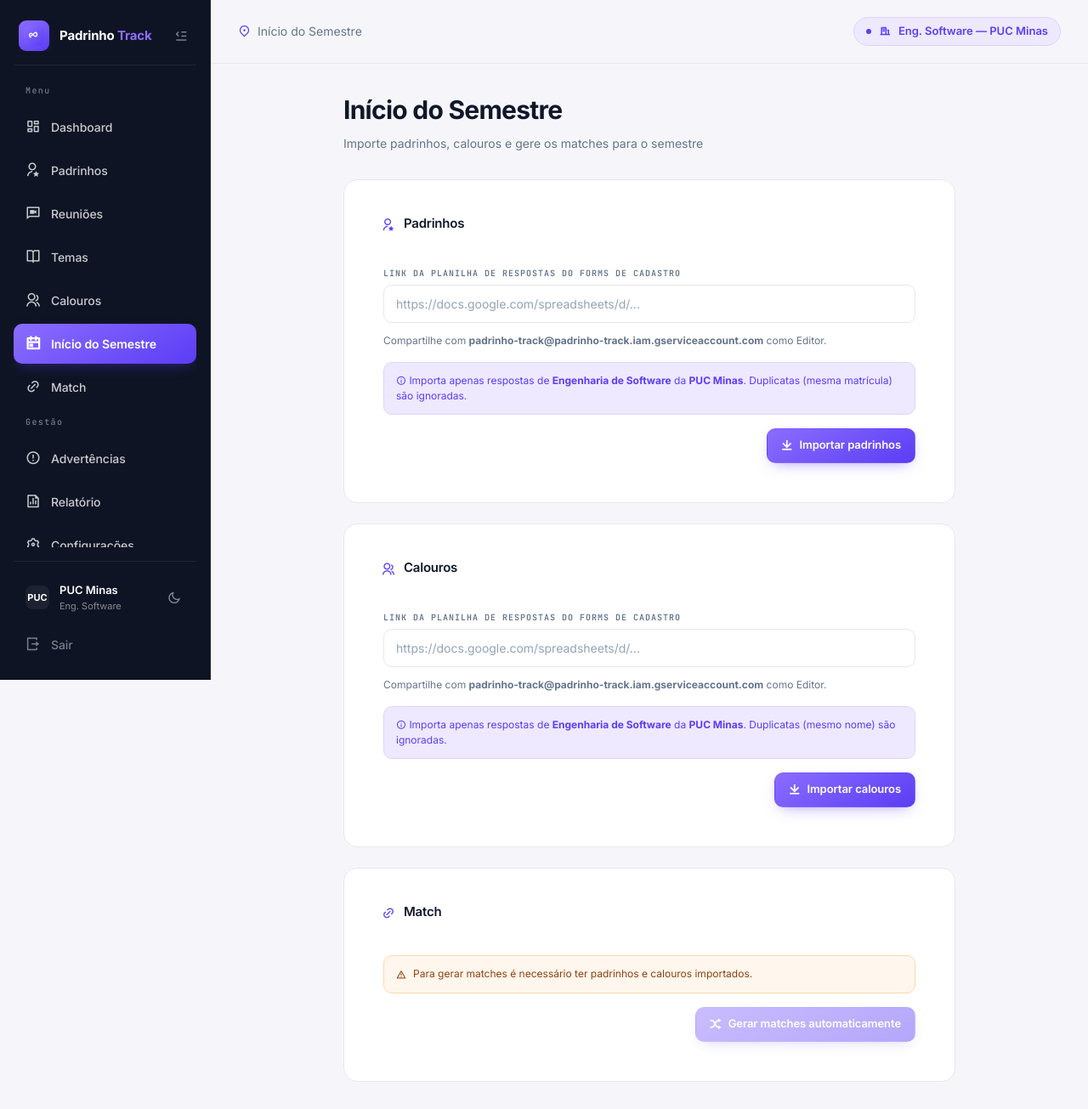
After one commit to christiano-gonara/padrinho-track, a Flask app: page /inicio in a window 1280 px wide. The commit adds this page. Shown: the whole page at 85% size. Run offline with Flask 3, Linux system fonts and the light colour scheme; data comes from the database, SQL or seed files in the repository; data that the repository does not hold is empty; parts of the project's set-up code (start-up, migrations or seed data) failed here and were passed over; some libraries are stand-ins or nearby versions.

Commit message:
feat: tela início do semestre e forms manuais
- Remove geração automática de Forms via Gemini API (gerar_script_forms_temas, rota POST /temas/gerar-forms, dependência requests)
- Atualiza sincronizar_responsaveis_temas para usar sheets_inscricoes_url
- Adiciona importar_padrinhos_sheets e importar_calouros_sheets (leitura via service account, filtro por ES/PUC Minas, deduplicação)
- Adiciona tela /inicio com 3 seções: importar padrinhos, importar calouros e gerar match
- Adiciona link "Início do Semestre" na sidebar entre Calouros e Match
- Substitui botão Gemini em Temas por campo de link da planilha de inscrições

Co-Authored-By: Claude Sonnet 4.6 <noreply@anthropic.com>

```diff
--- a/app.py
+++ b/app.py
@@ -17,7 +17,7 @@ from models import (
     abreviar_nome, get_config_semestre, get_config, set_config,
     redistribuir_calouros, sincronizar_presencas_sheets,
     gerar_planilha_temas, sincronizar_responsaveis_temas,
-    gerar_script_forms_temas,
+    importar_padrinhos_sheets, importar_calouros_sheets,
 )
 
 app = Flask(__name__)
@@ -253,28 +253,17 @@ def presencas(reuniao_id):
 def temas():
     lista     = get_todos_temas()
     padrinhos = get_todos_padrinhos()
-    sheets_url = get_config("sheets_temas_url", "")
+    sheets_url = get_config("sheets_inscricoes_url", "")
     return render_template("pages/temas.html", temas=lista, padrinhos=padrinhos,
-                           today=date.today().isoformat(), sheets_temas_url=sheets_url)
+                           today=date.today().isoformat(), sheets_inscricoes_url=sheets_url)
 
-@app.route("/temas/gerar-forms", methods=["POST"])
-def temas_gerar_forms():
-    try:
-        lista = get_todos_temas()
-        temas = [item["tema"] for item in lista]
-        if not temas:
-            return jsonify({"error": "Nenhum tema cadastrado."}), 400
-        conn = get_conn()
-        total_padrinhos = conn.execute(
-            "SELECT COUNT(*) FROM padrinhos WHERE ativo=1"
-        ).fetchone()[0]
-        conn.close()
-        limite = max(1, math.ceil(total_padrinhos / len(temas)))
-        script = gerar_script_forms_temas(temas, limite)
-        registrar_log("FORMS_TEMAS_GERADO", "Apps Script para Forms de inscrição gerado via Gemini")
-        return jsonify({"script": script, "limite": limite})
-    except Exception as e:
-        return jsonify({"error": str(e)}), 500
+@app.route("/temas/configurar-inscricoes", methods=["POST"])
+def temas_configurar_inscricoes():
+    url = request.form.get("sheets_inscricoes_url", "").strip()
+    set_config("sheets_inscricoes_url", url)
+    registrar_log("ALTERACAO_CONFIG", "URL da planilha de inscrições em temas atualizada.")
+    flash("Link salvo com sucesso.", "success")
+    return redirect(url_for("temas"))
 
 @app.route("/temas/sincronizar", methods=["POST"])
 def temas_sincronizar():
@@ -862,6 +851,65 @@ def relatorio_reportados():
     )
 
 
+# ── Início do Semestre ────────────────────────────────────────────────────
+
+@app.route("/inicio")
+def inicio_semestre():
+    conn = get_conn()
+    total_padrinhos = conn.execute("SELECT COUNT(*) FROM padrinhos WHERE ativo=1").fetchone()[0]
+    total_calouros  = conn.execute("SELECT COUNT(*) FROM calouros").fetchone()[0]
+    conn.close()
+    sheets_padrinhos_url = get_config("sheets_padrinhos_url", "")
+    sheets_calouros_url  = get_config("sheets_calouros_url", "")
+    return render_template("pages/inicio_semestre.html",
+        total_padrinhos=total_padrinhos,
+        total_calouros=total_calouros,
+        sheets_padrinhos_url=sheets_padrinhos_url,
+        sheets_calouros_url=sheets_calouros_url,
+    )
+
+@app.route("/inicio/importar-padrinhos", methods=["POST"])
+def inicio_importar_padrinhos():
+    url = request.form.get("sheets_padrinhos_url", "").strip()
+    if url:
+        set_config("sheets_padrinhos_url", url)
+    else:
+        url = get_config("sheets_padrinhos_url", "")
+    if not url:
+        flash("Cole o link da planilha antes de importar.", "error")
+        return redirect(url_for("inicio_semestre"))
+    try:
+        resultado = importar_padrinhos_sheets(url)
+        msg = (f"{resultado['importados']} padrinho(s) importado(s). "
+               f"{resultado['ignorados']} ignorado(s) (curso diferente). "
+               f"{resultado['duplicatas']} duplicata(s).")
+        registrar_log("IMPORTACAO_PADRINHOS", msg)
+        flash(msg, "success")
+    except Exception as e:
+        flash(f"Erro ao importar: {e}", "error")
+    return redirect(url_for("inicio_semestre"))
+
+@app.route("/inicio/importar-calouros", methods=["POST"])
+def inicio_importar_calouros():
+    url = request.form.get("sheets_calouros_url", "").strip()
+    if url:
+        set_config("sheets_calouros_url", url)
+    else:
+        url = get_config("sheets_calouros_url", "")
+    if not url:
+        flash("Cole o link da planilha antes de importar.", "error")
+        return redirect(url_for("inicio_semestre"))
+    try:
+        resultado = importar_calouros_sheets(url)
+        msg = (f"{resultado['importados']} calouro(s) importado(s). "
+               f"{resultado['ignorados']} ignorado(s) (curso diferente). "
+               f"{resultado['duplicatas']} duplicata(s).")
+        registrar_log("IMPORTACAO_CALOUROS", msg)
+        flash(msg, "success")
+    except Exception as e:
+        flash(f"Erro ao importar: {e}", "error")
+    return redirect(url_for("inicio_semestre"))
+
 # ── Inicialização ──────────────────────────────────────────────────────────
 
 if __name__ == "__main__":
--- a/requirements.txt
+++ b/requirements.txt
@@ -3,4 +3,3 @@ pandas>=2.0
 pytest>=9.0
 python-dotenv>=1.0
 gspread>=6.0
-requests>=2.31
--- a/templates/base.html
+++ b/templates/base.html
@@ -61,6 +61,10 @@
         <a href="/calouros" class="pt-nav-item" data-tooltip="Calouros">
           <i class="ri-group-line"></i>
           <span>Calouros</span>
+        </a>
+        <a href="/inicio" class="pt-nav-item" data-tooltip="Início do Semestre">
+          <i class="ri-calendar-event-line"></i>
+          <span>Início do Semestre</span>
         </a>
         <a href="/match" class="pt-nav-item" data-tooltip="Match">
           <i class="ri-link-m"></i>
--- /dev/null
+++ b/templates/pages/inicio_semestre.html
@@ -0,0 +1,124 @@
+{% extends "base.html" %}
+{% block title %}Início do Semestre — Padrinho Track{% endblock %}
+{% block page_title %}Início do Semestre{% endblock %}
+
+{% block content %}
+
+<div class="mb-8">
+  <h1 class="pt-page-title">Início do Semestre</h1>
+  <p class="pt-page-subtitle">Importe padrinhos, calouros e gere os matches para o semestre</p>
+</div>
+
+<div style="max-width:720px;margin:0 auto;display:flex;flex-direction:column;gap:24px;">
+
+  <!-- Seção 1: Padrinhos -->
+  <div class="pt-card pt-card-flat">
+    <div class="pt-card-header" style="padding:18px 22px 14px;">
+      <div class="pt-card-header-title">
+        <div class="pt-card-header-icon"><i class="ri-user-star-line"></i></div>
+        <span class="pt-card-title">Padrinhos</span>
+      </div>
+      {% if total_padrinhos > 0 %}
+      <span class="pt-badge pt-badge-green">{{ total_padrinhos }} cadastrado{{ 's' if total_padrinhos != 1 }}</span>
+      {% endif %}
+    </div>
+    <form action="/inicio/importar-padrinhos" method="POST" class="p-6" style="display:flex;flex-direction:column;gap:16px;">
+      <div class="pt-field">
+        <label class="pt-label">Link da planilha de respostas do Forms de cadastro</label>
+        <input type="url" name="sheets_padrinhos_url"
+               value="{{ sheets_padrinhos_url }}"
+               placeholder="https://docs.google.com/spreadsheets/d/..."
+               class="pt-input" />
+        <p class="pt-muted-text" style="font-size:12px;margin-top:6px;">
+          Compartilhe com <strong>padrinho-track@padrinho-track.iam.gserviceaccount.com</strong> como Editor.
+        </p>
+      </div>
+      <div style="background:var(--pt-violet-tint);border:1px solid var(--pt-violet-tint-deep);border-radius:10px;padding:12px 14px;font-size:12px;color:var(--pt-violet-deep);">
+        <i class="ri-information-line"></i>
+        Importa apenas respostas de <strong>Engenharia de Software</strong> da <strong>PUC Minas</strong>.
+        Duplicatas (mesma matrícula) são ignoradas.
+      </div>
+      <div style="display:flex;justify-content:flex-end;">
+        <button type="submit" class="pt-btn pt-btn-primary">
+          <i class="ri-download-line"></i> Importar padrinhos
+        </button>
+      </div>
+    </form>
+  </div>
+
+  <!-- Seção 2: Calouros -->
+  <div class="pt-card pt-card-flat">
+    <div class="pt-card-header" style="padding:18px 22px 14px;">
+      <div class="pt-card-header-title">
+        <div class="pt-card-header-icon"><i class="ri-group-line"></i></div>
+        <span class="pt-card-title">Calouros</span>
+      </div>
+      {% if total_calouros > 0 %}
+      <span class="pt-badge pt-badge-green">{{ total_calouros }} cadastrado{{ 's' if total_calouros != 1 }}</span>
+      {% endif %}
+    </div>
+    <form action="/inicio/importar-calouros" method="POST" class="p-6" style="display:flex;flex-direction:column;gap:16px;">
+      <div class="pt-field">
+        <label class="pt-label">Link da planilha de respostas do Forms de cadastro</label>
+        <input type="url" name="sheets_calouros_url"
+               value="{{ sheets_calouros_url }}"
+               placeholder="https://docs.google.com/spreadsheets/d/..."
+               class="pt-input" />
+        <p class="pt-muted-text" style="font-size:12px;margin-top:6px;">
+          Compartilhe com <strong>padrinho-track@padrinho-track.iam.gserviceaccount.com</strong> como Editor.
+        </p>
+      </div>
+      <div style="background:var(--pt-violet-tint);border:1px solid var(--pt-violet-tint-deep);border-radius:10px;padding:12px 14px;font-size:12px;color:var(--pt-violet-deep);">
+        <i class="ri-information-line"></i>
+        Importa apenas respostas de <strong>Engenharia de Software</strong> da <strong>PUC Minas</strong>.
+        Duplicatas (mesmo nome) são ignoradas.
+      </div>
+      <div style="display:flex;justify-content:flex-end;">
+        <button type="submit" class="pt-btn pt-btn-primary">
+          <i class="ri-download-line"></i> Importar calouros
+        </button>
+      </div>
+    </form>
+  </div>
+
+  <!-- Seção 3: Match -->
+  <div class="pt-card pt-card-flat">
+    <div class="pt-card-header" style="padding:18px 22px 14px;">
+      <div class="pt-card-header-title">
+        <div class="pt-card-header-icon"><i class="ri-link-m"></i></div>
+        <span class="pt-card-title">Match</span>
+      </div>
+    </div>
+    <div class="p-6" style="display:flex;flex-direction:column;gap:16px;">
+      {% if total_padrinhos == 0 or total_calouros == 0 %}
+      <div style="background:#fff7ed;border:1px solid #fed7aa;border-radius:10px;padding:12px 14px;font-size:12px;color:#92400e;display:flex;align-items:flex-start;gap:8px;">
+        <i class="ri-alert-line" style="flex-shrink:0;margin-top:1px;"></i>
+        <span>
+          Para gerar matches é necessário ter
+          {% if total_padrinhos == 0 and total_calouros == 0 %}padrinhos e calouros{% elif total_padrinhos == 0 %}padrinhos{% else %}calouros{% endif %}
+          importados.
+        </span>
+      </div>
+      {% else %}
+      <div style="background:var(--pt-violet-tint);border:1px solid var(--pt-violet-tint-deep);border-radius:10px;padding:12px 14px;font-size:12px;color:var(--pt-violet-deep);">
+        <i class="ri-information-line"></i>
+        <strong>{{ total_padrinhos }}</strong> padrinho{{ 's' if total_padrinhos != 1 }} e
+        <strong>{{ total_calouros }}</strong> calouro{{ 's' if total_calouros != 1 }} disponíveis para o match.
+      </div>
+      {% endif %}
+      <div style="display:flex;justify-content:flex-end;">
+        <form action="/match/rodar" method="POST">
+          <button type="submit"
+                  {% if total_padrinhos == 0 or total_calouros == 0 %}disabled{% endif %}
+                  class="pt-btn pt-btn-primary"
+                  style="{% if total_padrinhos == 0 or total_calouros == 0 %}opacity:0.45;cursor:not-allowed;{% endif %}">
+            <i class="ri-shuffle-line"></i> Gerar matches automaticamente
+          </button>
+        </form>
+      </div>
+    </div>
+  </div>
+
+</div>
+
+{% endblock %}
```
Also changed, not shown: models.py (+189 -50 lines), templates/pages/temas.html (+41 -104 lines).
